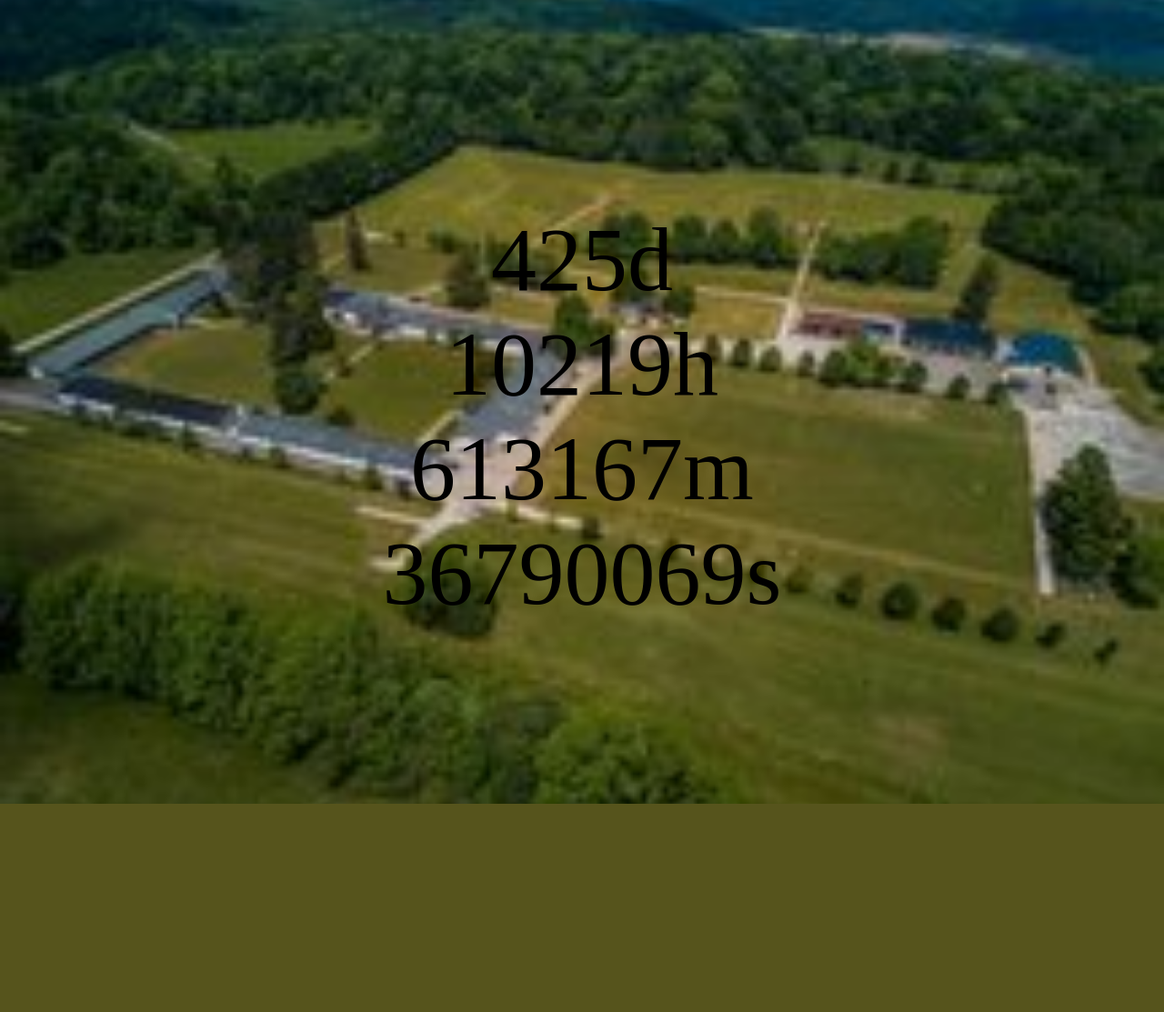
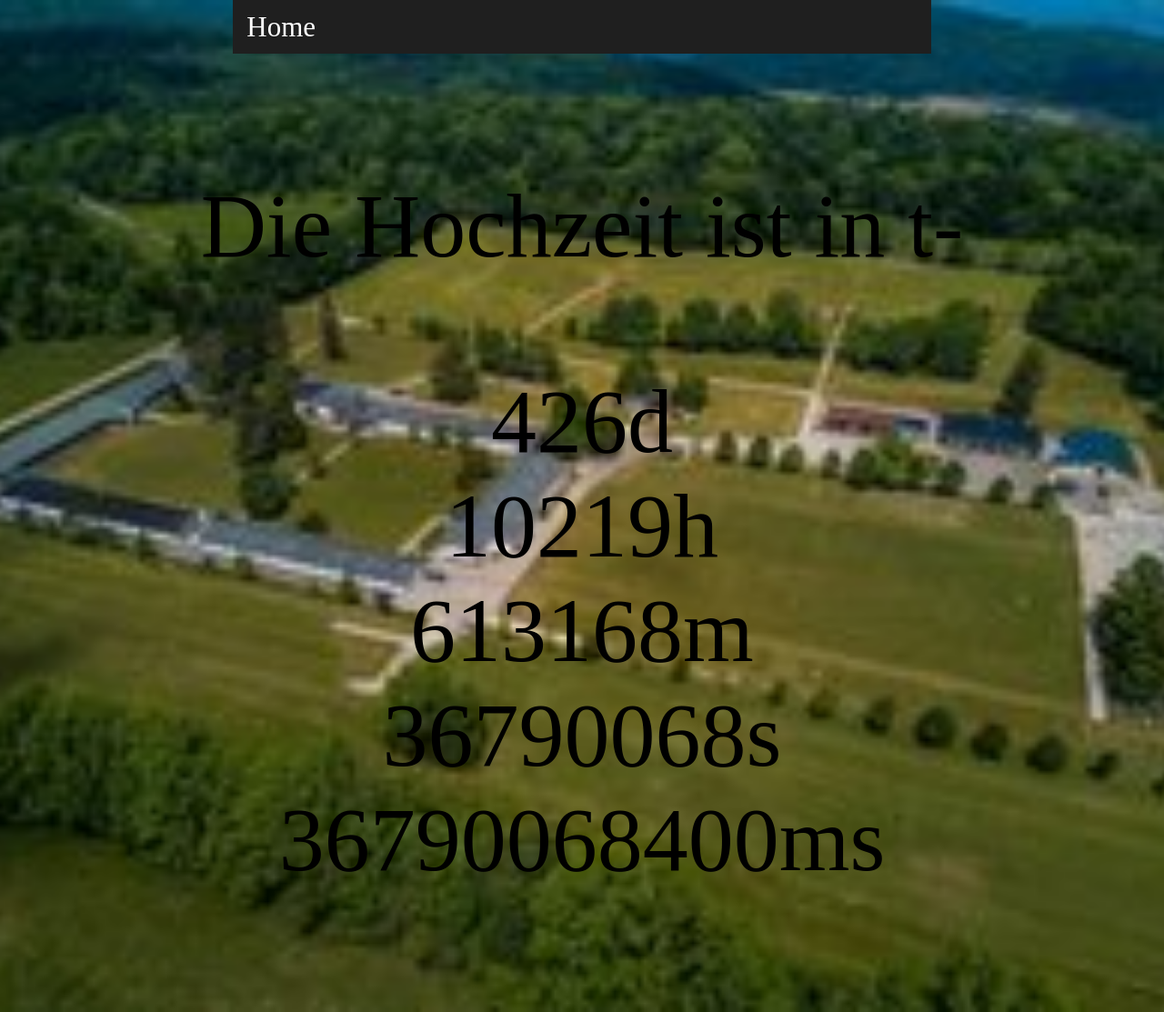
Before and after one commit to DeborahUndSammy/DeborahUndSammy.github.io, a PHP site: page / in a window 1280 px wide. Shown: the whole page at 91% size. Before the commit the page ends 884 px from the top, so only its background shows below. Run offline with PHP 8.4, Linux system fonts and the light colour scheme.

Commit message:
Initial commit

```diff
--- a/css/index.css
+++ b/css/index.css
@@ -2,13 +2,16 @@ body {
     margin: 0;
 }
 
-.countdown {
+.cun {
     background-image: url(../pictures/Nordalb.jpg);
     background-repeat: no-repeat;
     background-size: cover;
     background-position: center;
+}
+
+.countdown {
     text-align: center;
-    padding-top: 10%;
-    padding-bottom: 7.5%;
+    padding-top: 2.5%;
+    padding-bottom: 2.5%;
     font-size: 100px;
 }
--- /dev/null
+++ b/css/navbar.css
@@ -0,0 +1,18 @@
+.navbar {
+    margin: 0 20%;
+    width: 60%;
+    background-color: #1f1f1f;
+    overflow: hidden;
+    position: static;
+}
+
+.navbar p, .navbar a {
+    font-size: 31px;
+    display: block;
+    margin-block-start: 0;
+    margin-block-end: 0;
+    color: white;
+    padding: 1.5% 2%;
+    float: left;
+    background-color: #1f1f1f;
+}
--- a/index.html
+++ b/index.html
@@ -2,14 +2,21 @@
 <html>
   <head>
     <link rel="stylesheet" href="css/index.css">
+    <link rel="stylesheet" href="css/navbar.css">
     <meta charset="utf-8">
     <meta name="viewport" content="width=device-width, initial-scale=1.0">
     <title>Deborah und Sammy Heiraten</title>
   </head>
 
   <body>
-    <div class="countdown">
-      <p id="cdtm">loading...</p>
+    <div class="cun">
+      <div class="navbar">
+        <p>Home</p>
+      </div>
+      <div class="countdown">
+        <p>Die Hochzeit ist in t-</p>
+        <p id="cdtm">loading...</p>
+      </div>
     </div>
     <script src="js/countdown.js"></script>
   </body>
```
Also changed, not shown: js/countdown.js (+28 -7 lines).
